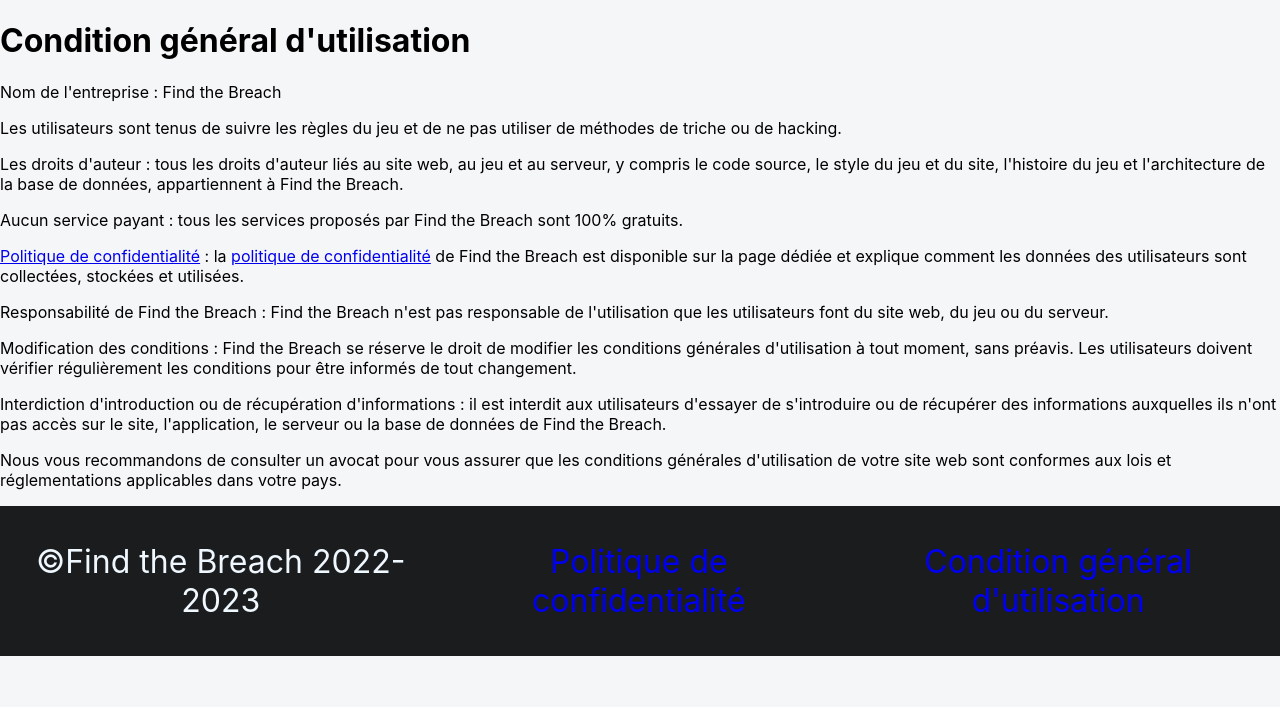
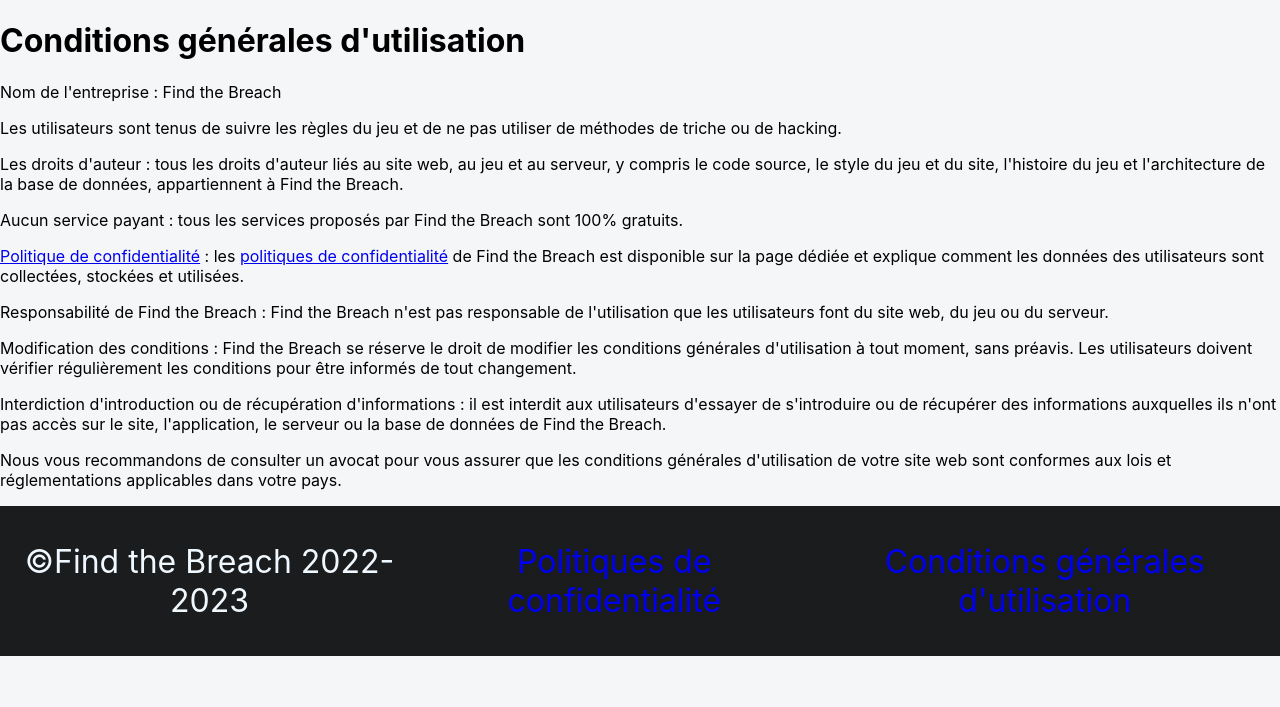
Before and after one commit to 18Nilsou/Site_SAE_V2, a PHP site: page /legalnotice/generaltermsofuse in a window 1280 px wide. Shown: the part 93-800 px from the top of the page. Run offline with PHP 8.4, Linux system fonts and the light colour scheme; some libraries are stand-ins or nearby versions.

Commit message:
fautes d'orthographe et balise html manquante

```diff
--- a/Controllers/UserController.php
+++ b/Controllers/UserController.php
@@ -3,7 +3,7 @@
 final class UserController{
     public function defaultAction(): void{
         if(Session::getSession()){
-            View::show("User/profile", Users::selectById(Session::getSession()['id']));
+            View::show("User/profil", Users::selectById(Session::getSession()['id']));
             View::show("User/score", Users::selectMyScore(Session::getSession()['id']));
             View::show("User/feed-back", Users::selectMyFeedBack(Session::getSession()['id']));
         }
--- a/Views/legalnotice/generaltermsofuse.php
+++ b/Views/legalnotice/generaltermsofuse.php
@@ -1,9 +1,9 @@
-<h1>Condition général d'utilisation</h1>
+<h1>Conditions générales d'utilisation</h1>
 <p>Nom de l'entreprise : Find the Breach</p>
 <p>Les utilisateurs sont tenus de suivre les règles du jeu et de ne pas utiliser de méthodes de triche ou de hacking.</p>
 <p>Les droits d'auteur : tous les droits d'auteur liés au site web, au jeu et au serveur, y compris le code source, le style du jeu et du site, l'histoire du jeu et l'architecture de la base de données, appartiennent à Find the Breach.</p>
 <p>Aucun service payant : tous les services proposés par Find the Breach sont 100% gratuits.</p>
-<p><a href="/legalnotice">Politique de confidentialité</a>   : la <a href="/legalnotice">politique de confidentialité</a> de Find the Breach est disponible sur la page dédiée et explique comment les données des utilisateurs sont collectées, stockées et utilisées.</p>
+<p><a href="/legalnotice">Politique de confidentialité</a>   : les <a href="/legalnotice">politiques de confidentialité</a> de Find the Breach est disponible sur la page dédiée et explique comment les données des utilisateurs sont collectées, stockées et utilisées.</p>
 <p>Responsabilité de Find the Breach : Find the Breach n'est pas responsable de l'utilisation que les utilisateurs font du site web, du jeu ou du serveur.</p>
 <p>Modification des conditions : Find the Breach se réserve le droit de modifier les conditions générales d'utilisation à tout moment, sans préavis. Les utilisateurs doivent vérifier régulièrement les conditions pour être informés de tout changement.</p>
 <p>Interdiction d'introduction ou de récupération d'informations : il est interdit aux utilisateurs d'essayer de s'introduire ou de récupérer des informations auxquelles ils n'ont pas accès sur le site, l'application, le serveur ou la base de données de Find the Breach.</p>
--- a/Views/legalnotice/privacypolicy.php
+++ b/Views/legalnotice/privacypolicy.php
@@ -1,4 +1,4 @@
-<h1>Politique de confidentialité</h1>
+<h1>Politiques de confidentialité</h1>
 	<p>Nous attachons une grande importance à la protection de la vie privée de nos utilisateurs et à la sécurité de leurs données personnelles.
         Cette politique de confidentialité décrit les informations que nous collectons, comment nous les utilisons et les mesures que nous prenons
         pour protéger la vie privée de nos utilisateurs.</p>
--- a/Views/standard/footer.php
+++ b/Views/standard/footer.php
@@ -1,5 +1,5 @@
 <footer>
     <a>©Find the Breach 2022-2023</a>
-    <a href="/legalnotice">Politique de confidentialité</a>
-    <a href="/legalnotice/generaltermsofuse">Condition général d'utilisation</a>
+    <a href="/legalnotice">Politiques de confidentialité</a>
+    <a href="/legalnotice/generaltermsofuse">Conditions générales d'utilisation</a>
 </footer>
--- a/Views/user/feed-back.php
+++ b/Views/user/feed-back.php
@@ -5,8 +5,8 @@
 
 foreach ($A_view as $A_feedback){
     echo '<div class="comment">Room : ' .$A_feedback['name'].'<br>
-        Mon note :'.$A_feedback['rating'].'/5  <br>
-        Mon commentaire :'.$A_feedback['comment'].'<br>
+        <p>Ma note :'.$A_feedback['rating'].'/5  <br>
+        Mon commentaire :'.$A_feedback['comment'].'</p><br>
         <form method="post" action="/feedback/delete">
         <input type="hidden" name="id" value="'.$A_feedback['id'].'">
         <input type="submit" value="Suprimer">
--- a/Views/user/profile.php
+++ b/Views/user/profil.php
@@ -4,10 +4,11 @@
 <h1>Mon Profile</h1>
 <?php
 echo '
+<p>
 Pseudo : '.$A_view['id'].'<br><br>
 Prenom : '.$A_view['name'].'<br><br>
 Nom :  '.$A_view['lastname'].'<br><br>
-email :  '.$A_view['email'].'<br><br><br>
+email :  '.$A_view['email'].'<br><br><br></p>
 <a href="retrievepassword">Modifier le mot de passe</a>
 ';
 ?>
```
